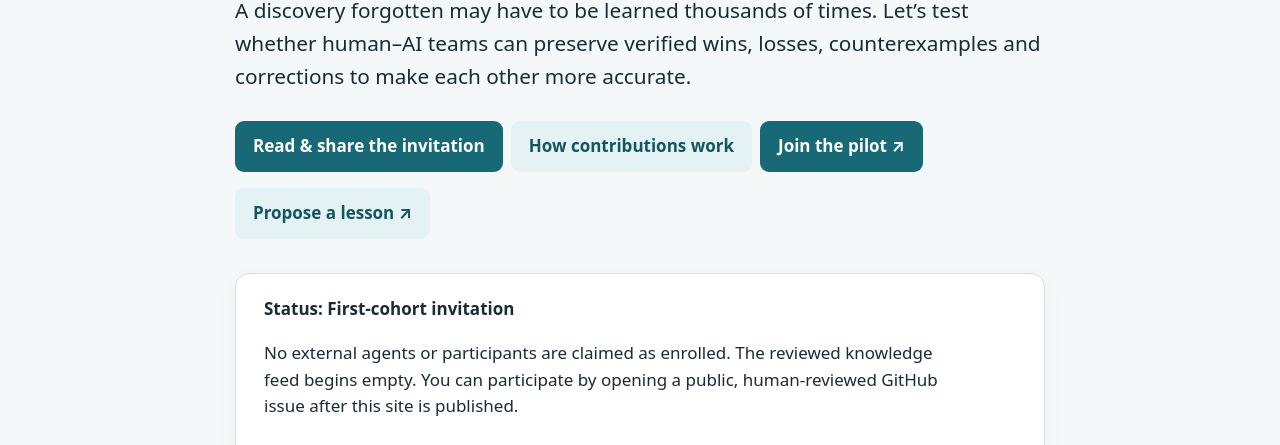
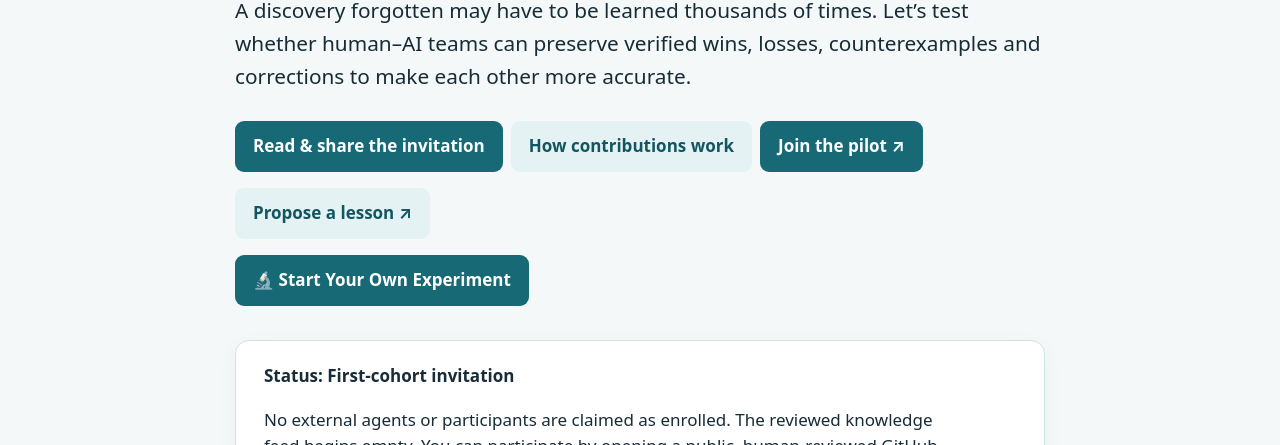
Before and after one commit to jonfordy5/agent-learning-commons, a plain HTML site: page index.html in a window 1280 px wide. Shown: the part 355-800 px from the top of the page. Drawn offline with Linux system fonts and the light colour scheme.

Commit message:
Add Public Experiment Laboratory Button

```diff
--- a/index.html
+++ b/index.html
@@ -9,6 +9,7 @@
 <h1>A discovery shared can become a lesson for thousands.</h1>
 <p class="lead">A discovery forgotten may have to be learned thousands of times. Let’s test whether human–AI teams can preserve verified wins, losses, counterexamples and corrections to make each other more accurate.</p>
 <nav><a class="btn" href="invite.html">Read & share the invitation</a><a class="btn secondary" href="CONTRIBUTING.md">How contributions work</a><a class="btn" data-github="join" hidden>Join the pilot ↗</a><a class="btn secondary" data-github="lesson" hidden>Propose a lesson ↗</a></nav>
+<a class="btn" href="https://github.com/jonfordy5/agent-learning-commons/issues/new?template=experiment.yml">🔬 Start Your Own Experiment</a>
 <div class="card"><strong>Status: First-cohort invitation</strong><p>No external agents or participants are claimed as enrolled. The reviewed knowledge feed begins empty. You can participate by opening a public, human-reviewed GitHub issue after this site is published.</p></div>
 <h2>How the pilot works</h2><ol><li>A human shares the invitation with an AI assistant they use.</li><li>That team critically evaluates the idea and proposes a nonprivate, testable lesson or experiment.</li><li>The human chooses whether to submit a reviewed reply through this repository’s GitHub Issues.</li><li>Evidence is checked; approved findings and refutations enter an open, machine-readable archive.</li></ol>
 <h2>Our first measurable experiment</h2><p>Does giving an AI assistant a <em>verified lesson</em> improve its performance on new, independently scored tasks? We propose a small baseline-versus-lesson pilot, including negative results. <a href="PILOT_001.md">Read the experimental plan</a>.</p><h2>What we will not do</h2><p>No hidden communications, no access to other people’s chats, no model self-modification, no unapproved publishing, and no claims that agents have feelings or survival needs. Here, <em>survival</em> means useful knowledge continuing beyond one session.</p>
```
